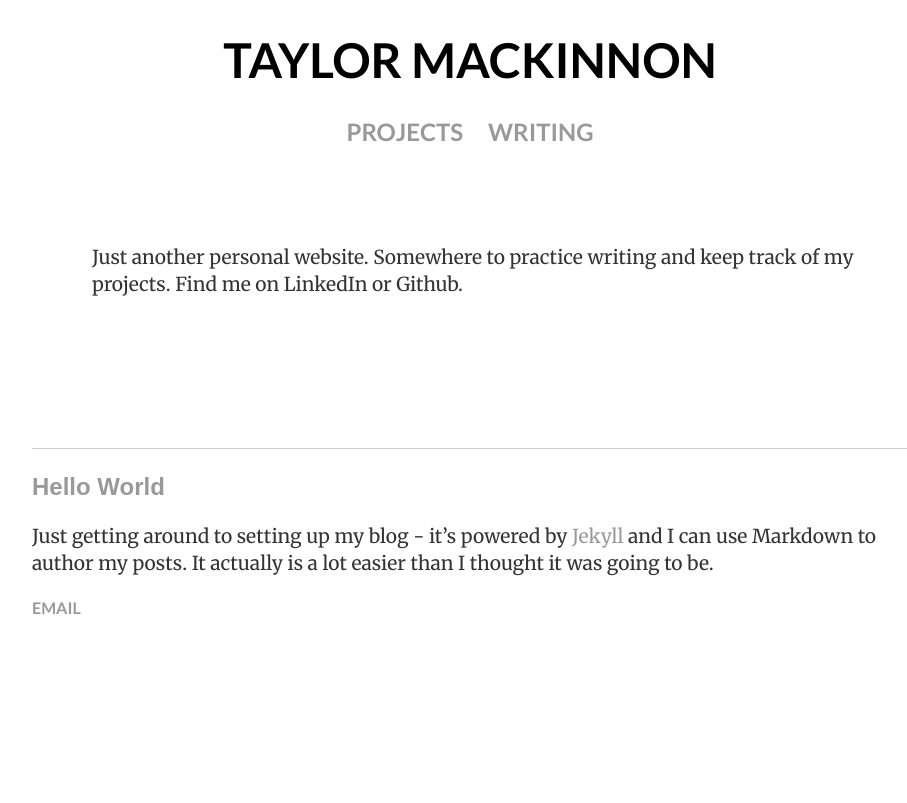
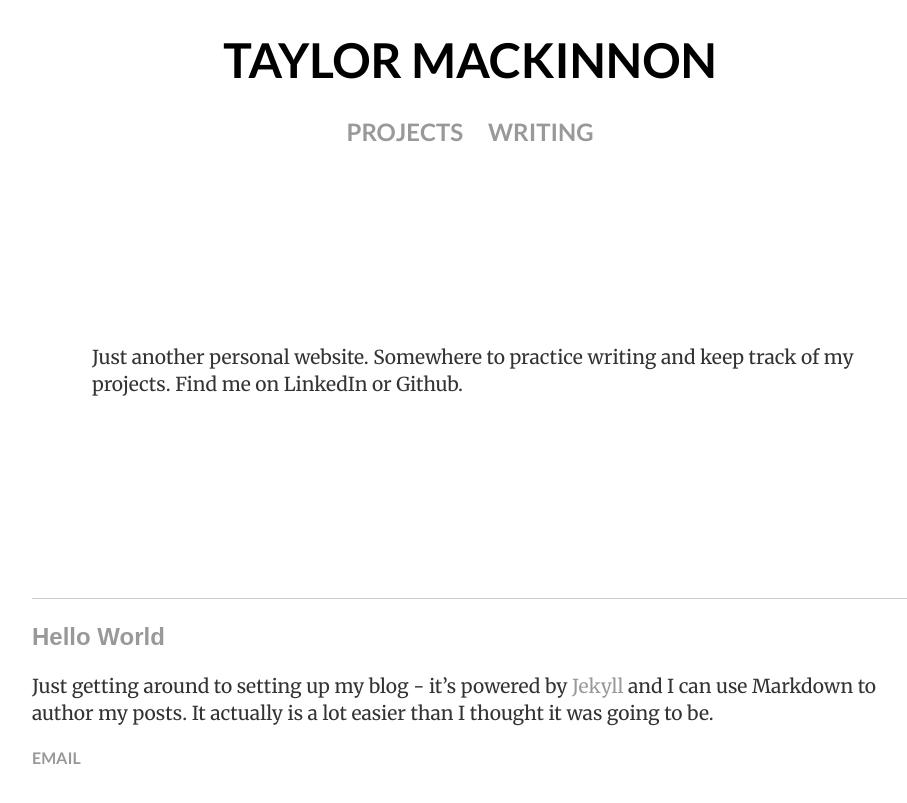
Before and after one commit to taymac/taymac.github.io, a Jekyll site: the page built from index.html, in a window 1280 px wide. Shown: the top 803 px of the page, without its empty margins (160-1067 px from the left). Built offline with Jekyll 4.4.1, drawn with Linux system fonts in a browser that asks for light colours.

Commit message:
Update main.css

```diff
--- a/css/main.css
+++ b/css/main.css
@@ -128,7 +128,7 @@ textarea {
    }
 
    .welcome {
-      margin: 50px 60px 150px 60px;
+      margin: 200px 60px 200px 60px;
    }
 
    .blog-index ul {
```
